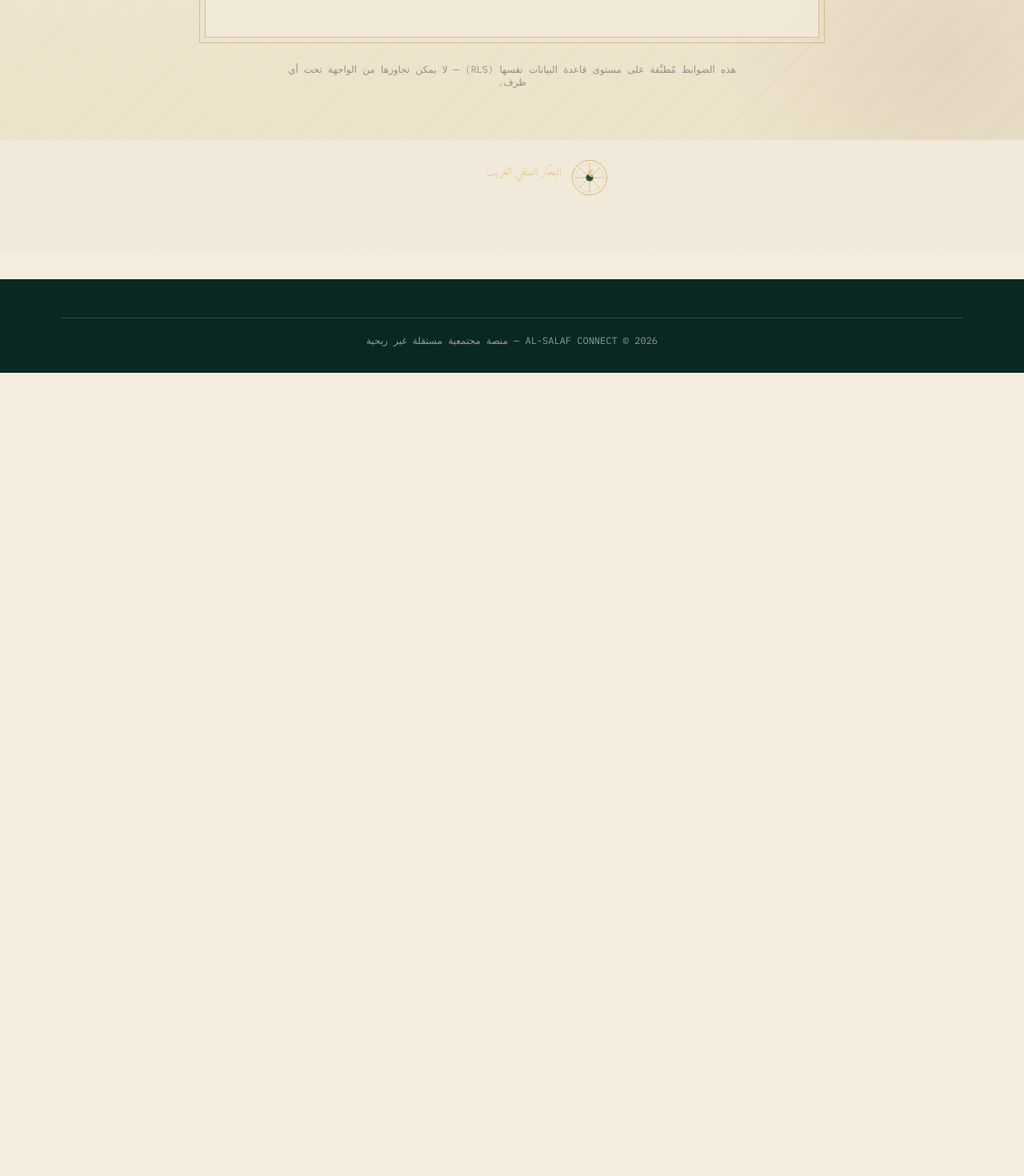
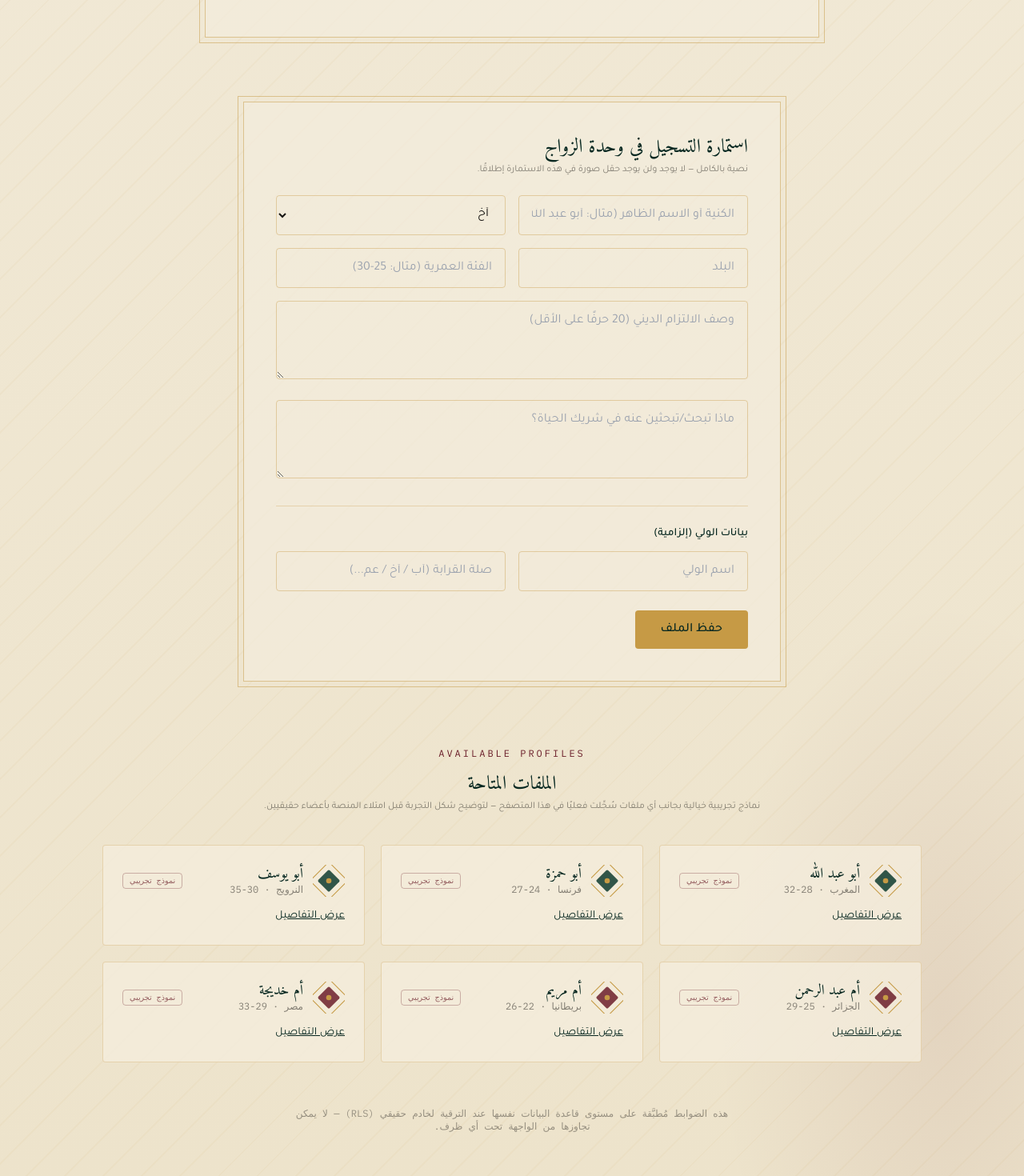
Before and after one commit to adel31moum/al-salaf-connect, a React (Vite) app: page /zawaj in a window 1280 px wide. Shown: the part 1260-2730 px from the top of the page at 80% size. Before the commit the page ends 1726 px from the top, so only its background shows below. Built offline with nearby package versions, Linux system fonts and the light colour scheme.

Commit message:
update src/pages/Zawaj.jsx (marriage module: demo profiles, registration, compatibility)

```diff
--- a/src/pages/Zawaj.jsx
+++ b/src/pages/Zawaj.jsx
@@ -1,5 +1,10 @@
+import { useState } from 'react';
 import VerseBanner from '../components/VerseBanner';
 import MarriageSeal from '../components/MarriageSeal';
+import MarriageProfileCard from '../components/MarriageProfileCard';
+import MarriageRegisterForm from '../components/MarriageRegisterForm';
+import { DEMO_MARRIAGE_PROFILES } from '../data/demoMarriageProfiles';
+import { listUserMarriageProfiles } from '../lib/localBackend';
 
 const STEPS = [
   { title: 'تسجيل الولي أولًا', body: 'لا يُفعَّل ملف أي أخت إلا بعد تسجيل وليها الشرعي والتحقق من صلة القرابة.' },
@@ -10,9 +15,11 @@ const STEPS = [
 ];
 
 export default function Zawaj() {
+  const [userProfiles, setUserProfiles] = useState(listUserMarriageProfiles());
+  const allProfiles = [...userProfiles, ...DEMO_MARRIAGE_PROFILES];
+
   return (
     <div className="px-[6vw] py-16 oil-bg oil-zawaj">
-      {/* رأس الصفحة: هوية "ميثاق شرعي رسمي" مميّزة عن بقية الأقسام عمدًا */}
       <div className="text-center mb-14">
         <div className="flex justify-center mb-4">
           <MarriageSeal size={88} />
@@ -26,7 +33,6 @@ export default function Zawaj() {
 
       <div className="max-w-3xl mx-auto covenant-frame bg-parchment/70 p-10 md:p-12">
         <VerseBanner contextKey="zawaj" />
-
         <div className="mt-10">
           {STEPS.map((s, idx) => (
             <div key={s.title} className="flex gap-4 py-5 border-b border-gold/20 last:border-b-0">
@@ -38,17 +44,35 @@ export default function Zawaj() {
             </div>
           ))}
         </div>
-
         <div className="mt-10 pt-8 border-t border-gold/30 text-center">
-          <p className="font-mono text-[0.65rem] tracking-widest text-maroon uppercase mb-4">
-            الأساس الشرعي
-          </p>
+          <p className="font-mono text-[0.65rem] tracking-widest text-maroon uppercase mb-4">الأساس الشرعي</p>
           <VerseBanner contextKey="zawaj_guardian" />
         </div>
       </div>
 
-      <p className="text-center text-xs text-ink/40 font-mono mt-8 max-w-xl mx-auto">
-        هذه الضوابط مُطبَّقة على مستوى قاعدة البيانات نفسها (RLS) — لا يمكن تجاوزها من الواجهة تحت أي ظرف.
+      {/* استمارة التسجيل الفعلية */}
+      <div className="mt-20">
+        <MarriageRegisterForm onCreated={() => setUserProfiles(listUserMarriageProfiles())} />
+      </div>
+
+      {/* الملفات المتاحة — تحل مشكلة الصفحة الفارغة بعرض نماذج فورية بجانب أي ملفات مسجَّلة فعليًا */}
+      <div className="mt-20 max-w-5xl mx-auto">
+        <div className="text-center mb-10">
+          <span className="font-mono text-xs tracking-[3px] text-maroon uppercase">Available Profiles</span>
+          <h3 className="font-display text-2xl text-emeraldDeep mt-2">الملفات المتاحة</h3>
+          <p className="text-xs text-ink/50 mt-1">
+            نماذج تجريبية خيالية بجانب أي ملفات سُجِّلت فعليًا في هذا المتصفح — لتوضيح شكل التجربة قبل امتلاء المنصة بأعضاء حقيقيين.
+          </p>
+        </div>
+        <div className="grid md:grid-cols-2 lg:grid-cols-3 gap-5">
+          {allProfiles.map((p) => (
+            <MarriageProfileCard key={p.id} profile={p} />
+          ))}
+        </div>
+      </div>
+
+      <p className="text-center text-xs text-ink/40 font-mono mt-14 max-w-xl mx-auto">
+        هذه الضوابط مُطبَّقة على مستوى قاعدة البيانات نفسها عند الترقية لخادم حقيقي (RLS) — لا يمكن تجاوزها من الواجهة تحت أي ظرف.
       </p>
     </div>
   );
```
